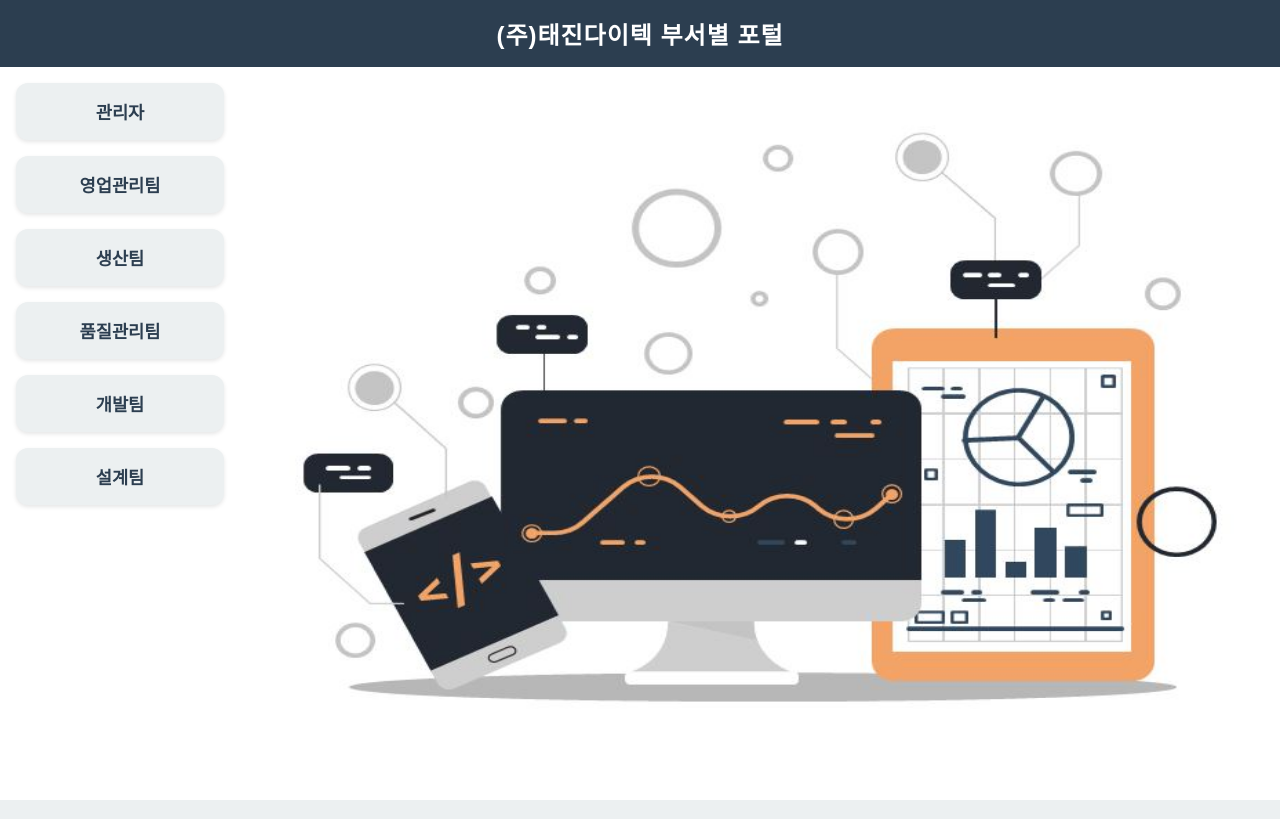
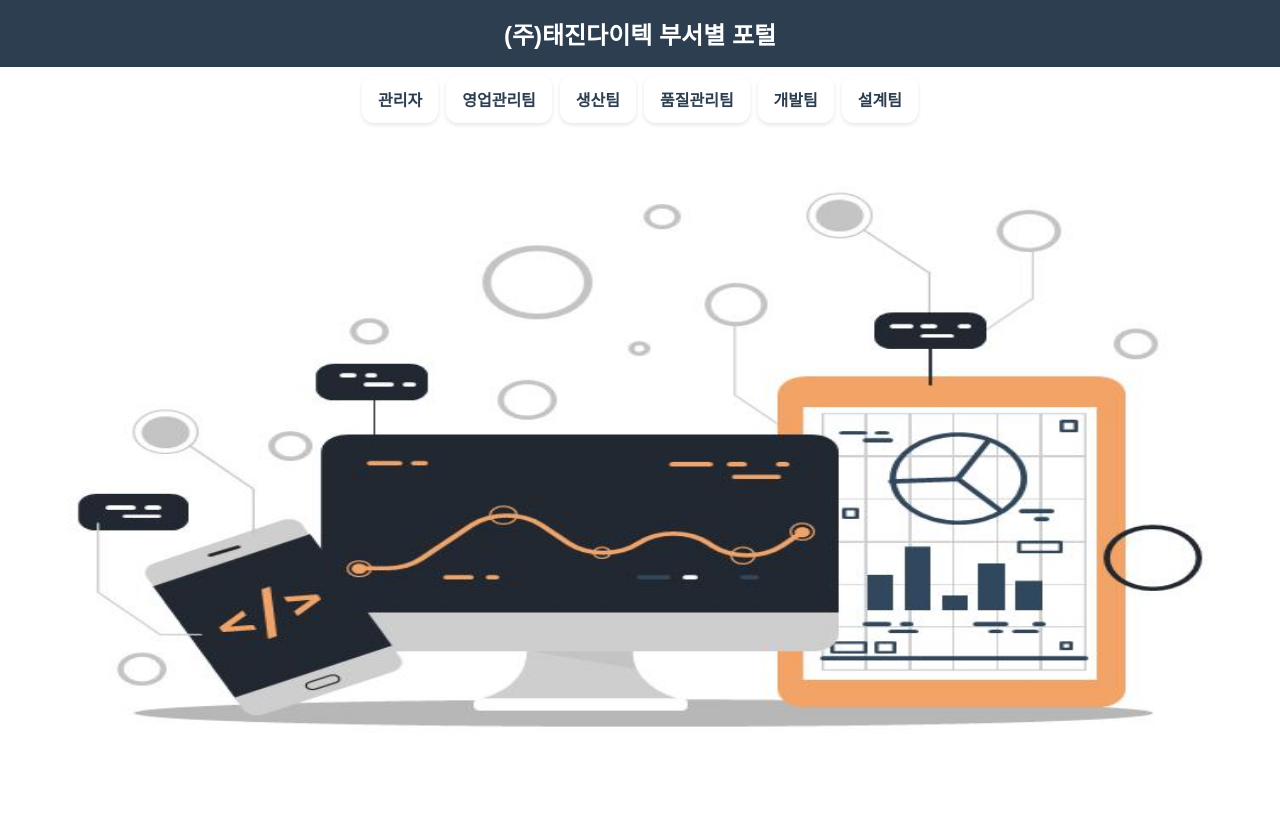
Before and after one commit to KnagByeongju-123/Taejin_Portal, a plain HTML site: page index.html in a window 1280 px wide. Drawn offline with Linux system fonts and the light colour scheme.

Commit message:
Update index.html

```diff
--- a/index.html
+++ b/index.html
@@ -3,7 +3,7 @@
 <head>
   <meta charset="UTF-8" />
   <meta name="viewport" content="width=device-width, initial-scale=1.0" />
-  <title>태진다이텍 부서별 포털</title>
+  <title>(주)태진다이텍 부서별 포털</title>
   <style>
     :root {
       --primary-color: #2c3e50;
@@ -15,90 +15,65 @@
       --radius: 12px;
       --transition: 0.3s ease;
     }
-    * {
-      box-sizing: border-box;
-      margin: 0;
-      padding: 0;
-      font-family: "Noto Sans KR", sans-serif;
-    }
-    body {
-      background: var(--bg-color);
-      color: var(--primary-color);
-      display: flex;
-      flex-direction: column;
-      height: 100vh;
-    }
-    header {
-      background: var(--primary-color);
-      color: #fff;
-      padding: 1rem 2rem;
-      text-align: center;
-      box-shadow: 0 2px 4px var(--card-shadow);
-    }
-    header h1 {
-      font-size: 1.5rem;
-      letter-spacing: 1px;
-    }
-    .main {
-      display: flex;
-      flex: 1;
-      overflow: hidden;
-    }
+    * { box-sizing: border-box; margin:0; padding:0; font-family:"Noto Sans KR",sans-serif; }
+    body { background:var(--bg-color); color:var(--primary-color); display:flex; flex-direction:column; min-height:100vh; }
+    header { background:var(--primary-color); color:#fff; padding:1rem; text-align:center; box-shadow:0 2px 4px var(--card-shadow); }
+    header h1 { font-size:1.5rem; }
+
+    /* 모바일 먼저 접근성: 메뉴는 상단 스크롤 nav로 변경 */
     .sidebar {
-      width: 240px;
-      background: var(--card-bg);
-      padding: 1rem;
-      box-shadow: 2px 0 4px var(--card-shadow);
+      display:flex;
+      overflow-x:auto;
+      background:var(--card-bg);
+      padding:0.5rem;
+      box-shadow:0 2px 4px var(--card-shadow);
     }
     .sidebar .card {
-      display: block;
-      background: var(--bg-color);
-      padding: 1rem;
-      margin-bottom: 1rem;
-      border-radius: var(--radius);
-      text-decoration: none;
-      color: var(--primary-color);
-      box-shadow: 0 2px 4px var(--card-shadow);
-      transition: transform var(--transition), box-shadow var(--transition), background var(--transition), color var(--transition);
+      flex:0 0 auto;
+      margin-right:0.5rem;
+      padding:0.75rem 1rem;
+      border-radius:var(--radius);
+      text-decoration:none;
+      color:var(--primary-color);
+      background:var(--card-bg);
+      box-shadow:0 2px 4px var(--card-shadow);
+      transition: transform var(--transition), background var(--transition), color var(--transition);
     }
-    /* 활성화된 메뉴 스타일 */
+    .sidebar .card:last-child { margin-right:0; }
+    .sidebar .card h2 { font-size:1rem; }
     .sidebar .card.active {
+      background:var(--accent-color);
+      color:#fff;
       transform: translateY(-2px);
-      box-shadow: 0 4px 8px var(--card-shadow);
-      background: var(--accent-color);
-      color: #fff;
     }
     .sidebar .card:hover:not(.active) {
-      transform: translateY(-4px);
-      box-shadow: 0 4px 8px var(--card-shadow);
+      transform: translateY(-2px);
+      box-shadow:0 4px 8px var(--card-shadow);
     }
-    .sidebar .card h2 {
-      font-size: 1.1rem;
-      text-align: center;
+
+    .content {
+      flex:1;
+      position:relative;
+      overflow:hidden;
     }
-    .content {
-      flex: 1;
-      position: relative;
+    .content img, .content iframe {
+      width:100%; height:auto;
+      max-height:calc(100vh - 60px - 56px); /* header + menu height */
+      display:block;
+      margin:0 auto;
     }
-    .content img,
-    .content iframe {
-      position: absolute;
-      top: 0;
-      left: 0;
-      width: 100%;
-      height: 100%;
-      border: none;
-    }
-    .content iframe {
-      display: none;
+    .content iframe { display:none; }
+
+    /* 태블릿/데스크탑 레이아웃 */
+    @media(min-width:600px) {
+      body { flex-direction:column; }
+      .sidebar { justify-content:center; }
+      .content img, .content iframe { max-height:none; height: calc(100vh - 56px - 56px); }
     }
   </style>
 </head>
 <body>
-  <header>
-    <h1>(주)태진다이텍 부서별 포털</h1>
-  </header>
-  <div class="main">
+  <header><h1>(주)태진다이텍 부서별 포털</h1></header>
   <nav class="sidebar">
     <a href="https://knagbyeongju-123.github.io/General/" class="card"><h2>관리자</h2></a>
     <a href="https://knagbyeongju-123.github.io/general_team/" class="card"><h2>영업관리팀</h2></a>
@@ -108,10 +83,9 @@
     <a href="design.html" class="card"><h2>설계팀</h2></a>
   </nav>
   <section class="content">
-      <img id="main-image" src="main.JPG" alt="태진다이텍 메인 이미지" />
+    <img id="main-image" src="main.jpg" alt="태진다이텍 메인 이미지" />
     <iframe id="content-frame"></iframe>
   </section>
-  </div>
 
   <script>
     const cards = document.querySelectorAll('.sidebar .card');
@@ -121,11 +95,8 @@
     cards.forEach(card => {
       card.addEventListener('click', e => {
         e.preventDefault();
-        // 메뉴 active 상태 토글
         cards.forEach(c => c.classList.remove('active'));
         card.classList.add('active');
-
-        // 메인 이미지 숨기고 iframe 보이기
         img.style.display = 'none';
         ifr.src = card.href;
         ifr.style.display = 'block';
```
Lines whose indentation alone changed are shown as unchanged.
